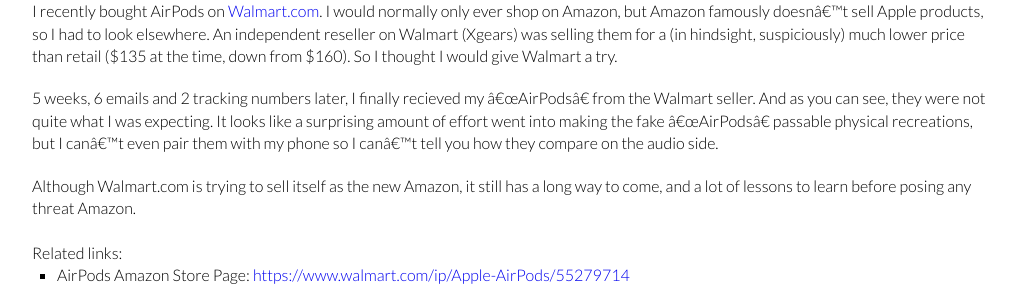
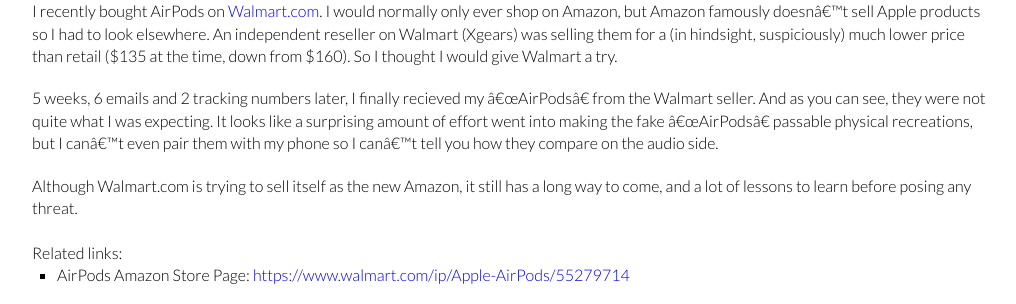
Before and after one commit to frenchie4111/frenchie4111.github.io, a Jekyll site: the page built from _posts/2018-05-19-Fake-AirPods.md, in a window 1280 px wide. Shown: the part 464-768 px from the top of the page, without its empty margins (128-1144 px from the left). Built offline with Jekyll 4.4.1, drawn with Linux system fonts in a browser that asks for light colours; nearby versions of some CDN libraries.

Commit message:
Typo fixes

```diff
--- a/_posts/2017-06-12-Google-Cache-Javascript-Shortcut.html
+++ b/_posts/2017-06-12-Google-Cache-Javascript-Shortcut.html
@@ -1,6 +1,6 @@
 ---
 title: Google Cache Javascript Shortcut
-subject: Automatically takes you to the lastest google cached version of a site
+subject: Automatically takes you to the latest google cached version of a site
 tags: Web
 layout: post
 ---
--- a/_posts/2018-05-19-Fake-AirPods.md
+++ b/_posts/2018-05-19-Fake-AirPods.md
@@ -8,7 +8,7 @@
 ![AirPods Side by Side Comparison](/images/airpods/side_by_side.jpg)
 
 I recently bought AirPods on [Walmart.com](Walmart.com). I would normally only ever
-shop on Amazon, but Amazon famously doesn't sell Apple products, so I had to look elsewhere.
+shop on Amazon, but Amazon famously doesn't sell Apple products so I had to look elsewhere.
 An independent reseller on Walmart (Xgears) was selling them for a (in hindsight, suspiciously)
 much lower price than retail ($135 at the time, down from $160). So I thought I would give
 Walmart a try.
@@ -19,7 +19,7 @@
 them with my phone so I can't tell you how they compare on the audio side.
 
 Although Walmart.com is trying to sell itself as the new Amazon, it still has a long
-way to come, and a lot of lessons to learn before posing any threat Amazon.
+way to come, and a lot of lessons to learn before posing any threat.
 <br/>
 <br/>
 Related links:
```
